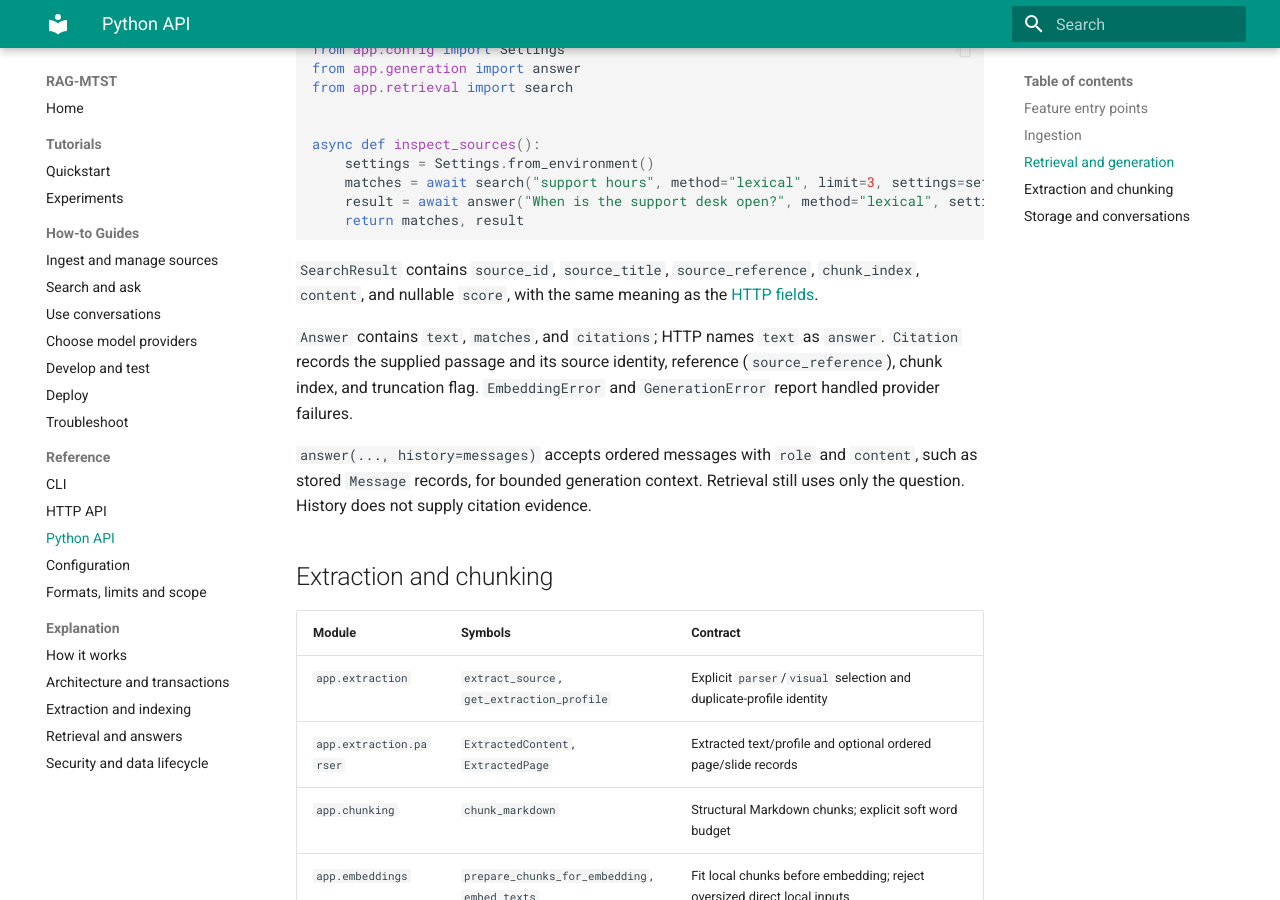
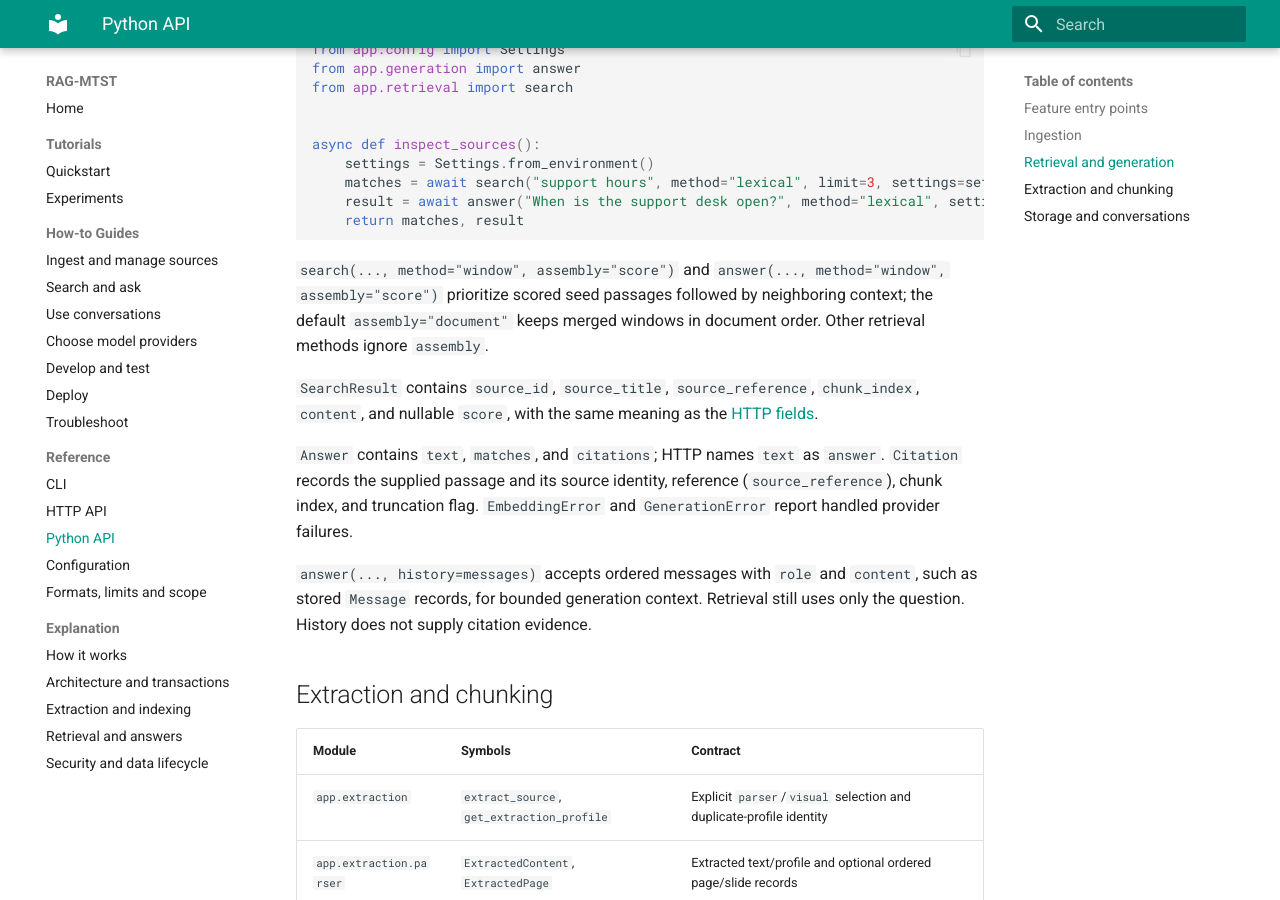
Before and after one commit to richard-costa/rag-mtst, an MkDocs documentation site: the page built from docs/reference/python.md, in a window 1280 px wide and 900 px high, scrolled down 1295 px. Built offline with MkDocs 1.6.1 and Material for MkDocs 9.7.7, drawn with Linux system fonts in a browser that asks for light colours.

Commit message:
docs: explain window assembly ordering and prompt budgets

````diff
--- a/docs/reference/python.md
+++ b/docs/reference/python.md
@@ -44,6 +44,11 @@ async def inspect_sources():
     result = await answer("When is the support desk open?", method="lexical", settings=settings)
     return matches, result
 ```
+
+`search(..., method="window", assembly="score")` and `answer(...,
+method="window", assembly="score")` prioritize scored seed passages followed
+by neighboring context; the default `assembly="document"` keeps merged windows
+in document order. Other retrieval methods ignore `assembly`.
 
 `SearchResult` contains `source_id`, `source_title`, `source_reference`,
 `chunk_index`, `content`, and nullable `score`, with the same meaning as the
````
